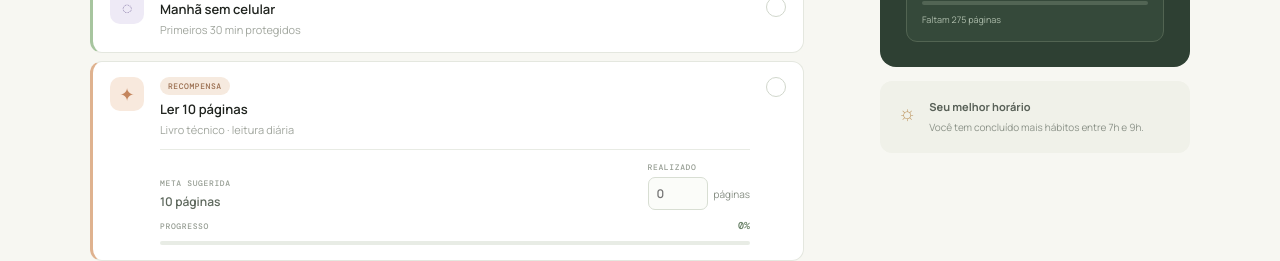
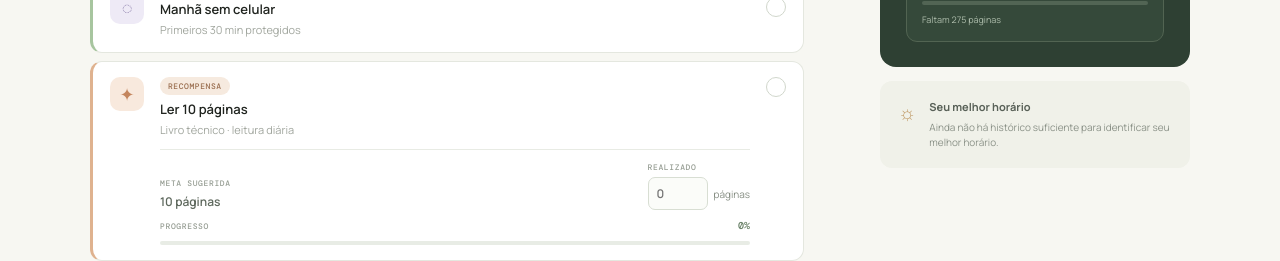
Before and after one commit to asouzaa/ritmo, a React (Vite) app in the folder front/: page / in a window 1280 px wide. Shown: the part 940-1201 px from the top of the page. Built offline with nearby package versions, Linux system fonts and the light colour scheme; no server answers.

Commit message:
Mostra melhor horario dos habitos

```diff
--- a/front/src/main.jsx
+++ b/front/src/main.jsx
@@ -104,6 +104,7 @@ function normalizeData(payload, requestedDate, source = 'api') {
     completed: Array.isArray(payload?.completed) ? payload.completed : [],
     bookProgress: payload?.bookProgress || null,
     streak: Number.isFinite(Number(payload?.streak)) ? Math.max(0, Number(payload.streak)) : 0,
+    bestHabitTime: payload?.bestHabitTime || null,
     source,
   }
 }
@@ -379,6 +380,7 @@ function App() {
   const paginasRestantes = Math.max(275 - paginasRegistradas, 0)
   const progressoDoLivro = Math.min(Math.round((paginasRegistradas / 275) * 100), 100)
   const diasDeRitmo = data?.streak || 0
+  const melhorHorario = data?.bestHabitTime?.label || 'Ainda sem histórico'
 
   return <main className="page-shell">
     <header className="topbar">
@@ -441,7 +443,7 @@ function App() {
       <aside className="side-column"><div className="focus-card"><div className="card-label"><span>◉</span> FOCO DIÁRIO</div><div className="daily-focus-list">{[
         { id: 'study', title: 'Estudo', meta: 'Meta de 1h', unit: 'min' },
         { id: 'questions', title: 'Questões', meta: 'Meta de 20 questões', unit: 'questões' },
-      ].map((item) => { const details = detalhesDaMeta(item.id); return <div className="daily-focus-item" key={item.id}><div className="daily-focus-top"><div><strong>{item.title}</strong><small>{item.meta}</small></div><span>{Number(details.realizado) || 0} {item.unit}</span></div><div className="daily-focus-progress" role="progressbar" aria-label={`Progresso diário de ${item.title}`} aria-valuemin="0" aria-valuemax="100" aria-valuenow={Math.min(details.progresso, 100)}><span style={{ width: `${Math.min(details.progresso, 100)}%` }} /></div><small>Realizado · {details.texto}</small></div> })}<div className="daily-focus-item"><div className="daily-focus-top"><div><strong>Livro técnico</strong><small>275 páginas no total</small></div><span>{paginasRegistradas} páginas</span></div><div className="daily-focus-progress" role="progressbar" aria-label="Progresso do livro técnico" aria-valuemin="0" aria-valuemax="100" aria-valuenow={progressoDoLivro}><span style={{ width: `${progressoDoLivro}%` }} /></div><small>Faltam {paginasRestantes} páginas</small></div></div></div><div className="insight-card"><span className="insight-icon">☼</span><div><strong>Seu melhor horário</strong><p>Você tem concluído mais hábitos entre 7h e 9h.</p></div></div></aside>
+      ].map((item) => { const details = detalhesDaMeta(item.id); return <div className="daily-focus-item" key={item.id}><div className="daily-focus-top"><div><strong>{item.title}</strong><small>{item.meta}</small></div><span>{Number(details.realizado) || 0} {item.unit}</span></div><div className="daily-focus-progress" role="progressbar" aria-label={`Progresso diário de ${item.title}`} aria-valuemin="0" aria-valuemax="100" aria-valuenow={Math.min(details.progresso, 100)}><span style={{ width: `${Math.min(details.progresso, 100)}%` }} /></div><small>Realizado · {details.texto}</small></div> })}<div className="daily-focus-item"><div className="daily-focus-top"><div><strong>Livro técnico</strong><small>275 páginas no total</small></div><span>{paginasRegistradas} páginas</span></div><div className="daily-focus-progress" role="progressbar" aria-label="Progresso do livro técnico" aria-valuemin="0" aria-valuemax="100" aria-valuenow={progressoDoLivro}><span style={{ width: `${progressoDoLivro}%` }} /></div><small>Faltam {paginasRestantes} páginas</small></div></div></div><div className="insight-card"><span className="insight-icon">☼</span><div><strong>Seu melhor horário</strong><p>{data?.bestHabitTime ? `Você tem concluído mais hábitos entre ${melhorHorario}.` : 'Ainda não há histórico suficiente para identificar seu melhor horário.'}</p></div></div></aside>
     </section>
     {message && <div className="toast" role="status">✦ {message}</div>}
   </main>
```
Also changed, not shown: 1 other file (tests, documents, lock files or other folders).
